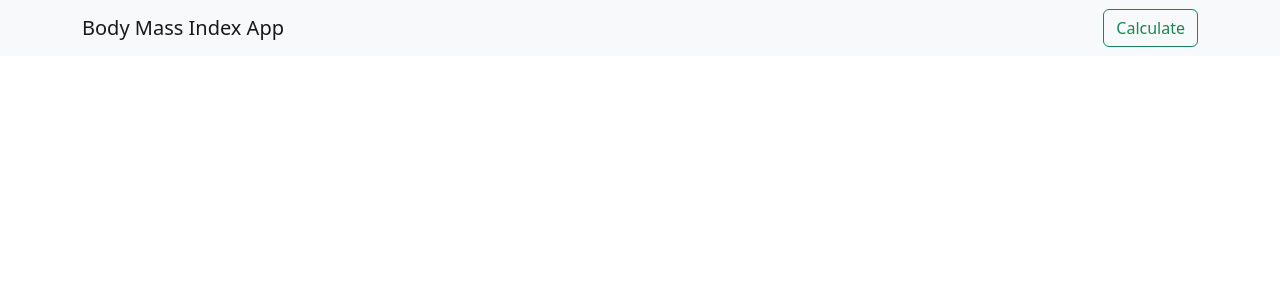
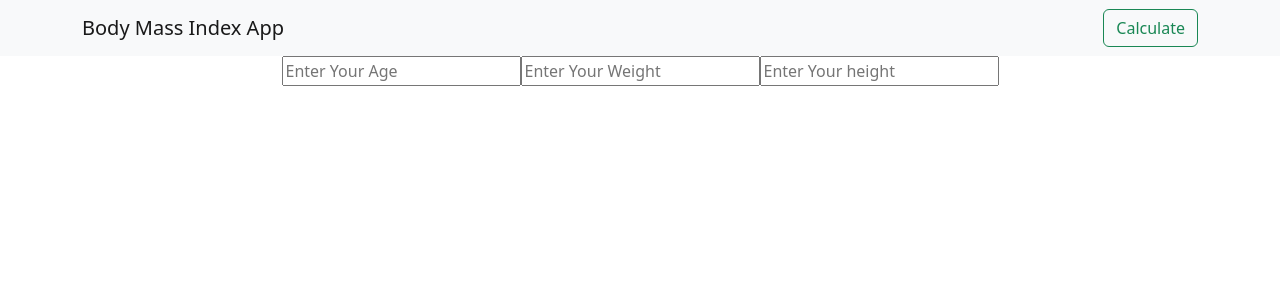
Before and after one commit to lyonsouma/BMI-Calculator, a React (Create React App) app: page / in a window 1280 px wide. Shown: the top 300 px of the page. Built offline with nearby package versions, Linux system fonts and the light colour scheme.

Commit message:
input fields for weight and height

```diff
--- a/src/components/Content.js
+++ b/src/components/Content.js
@@ -1,8 +1,15 @@
-import React from 'react'
+import React,{useState} from 'react'
 
 function Content() {
+  const[age, setAge]=useState('');
+  const[weight, setWeight]=useState('');
+  const[height, setHeight]=useState('');
   return (
-    <div></div>
+    <div>
+      <input type='number' placeholder='Enter Your Age ' value={age} onChange={(e)=>setAge(e.target.value)}/>
+      <input type='number' placeholder='Enter Your Weight ' value={weight} onChange={(e)=>setWeight(e.target.value)}/>
+      <input type='number' placeholder='Enter Your height ' value={height} onChange={(e)=>setHeight(e.target.value)}/>
+    </div>
   )
 }
 
```
